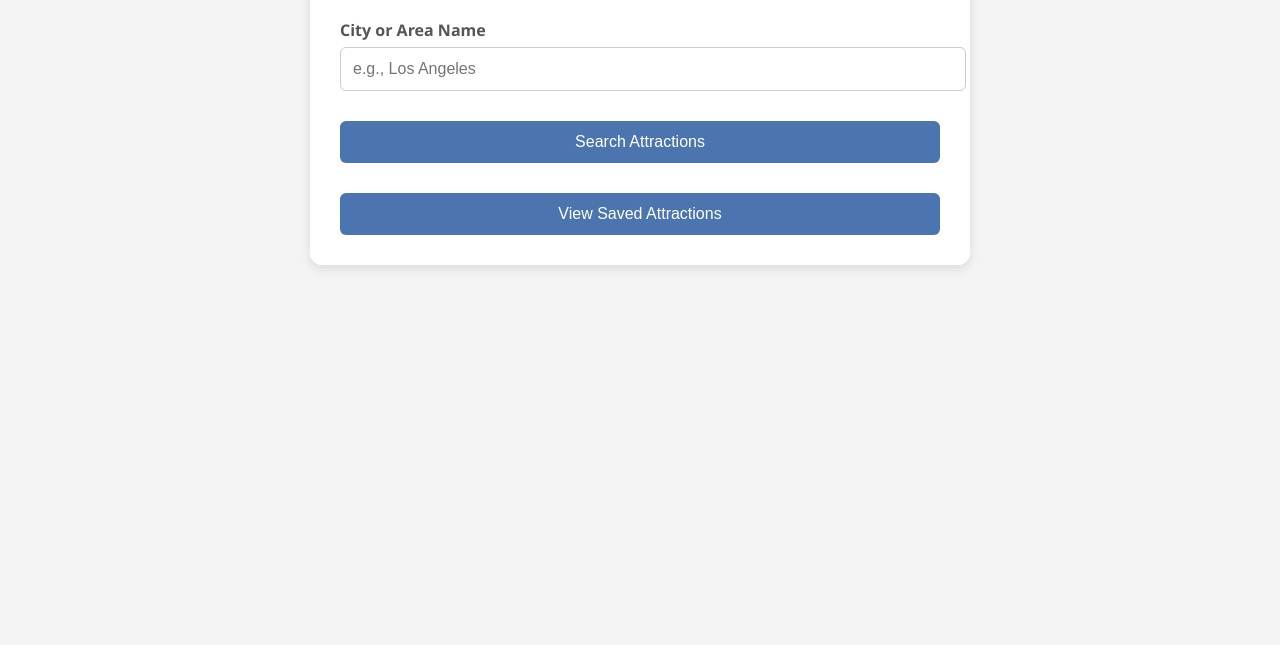
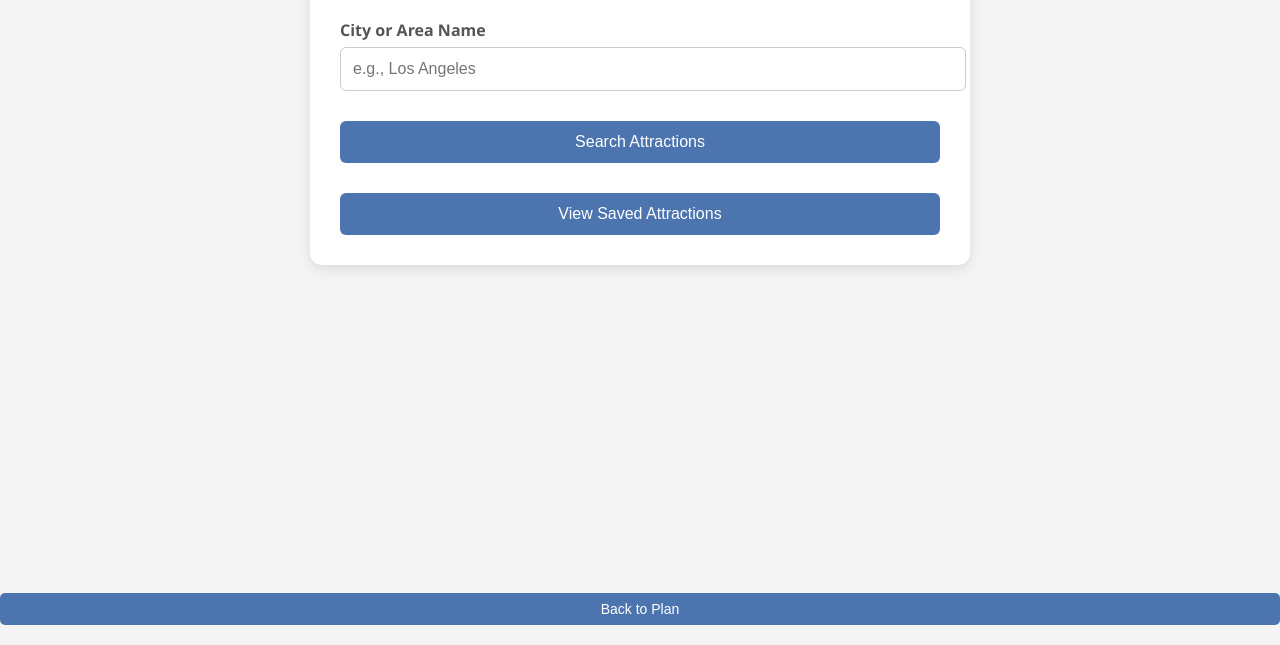
Before and after one commit to btmunger/CS361-Project, a website: page public/searchattract.html in a window 1280 px wide. Shown: the part 155-800 px from the top of the page. Drawn offline with Linux system fonts and the light colour scheme.

Commit message:
Styling changes, added back button to attraction page

```diff
--- a/public/searchandselect.css
+++ b/public/searchandselect.css
@@ -113,3 +113,18 @@ button:hover {
 .select-btn:hover {
   background-color: #4c74af;
 }
+
+.backbtn {
+  position: fixed;
+  bottom: 20px;
+  left: 50%;
+  transform: translateX(-50%);
+  font-size: 14px;
+  padding: 8px 16px;
+  background-color: #4c74af;
+  color: white;
+  border: none;
+  border-radius: 5px;
+  cursor: pointer;
+  transition: background-color 0.2s ease;
+}
--- a/public/searchattract.html
+++ b/public/searchattract.html
@@ -19,6 +19,7 @@
         </form>
     </div>
 
+    <button class="backbtn" onclick="window.location.href='viewplan.html'"> Back to Plan</button>
 </div>
 </body>
 </html>
```
